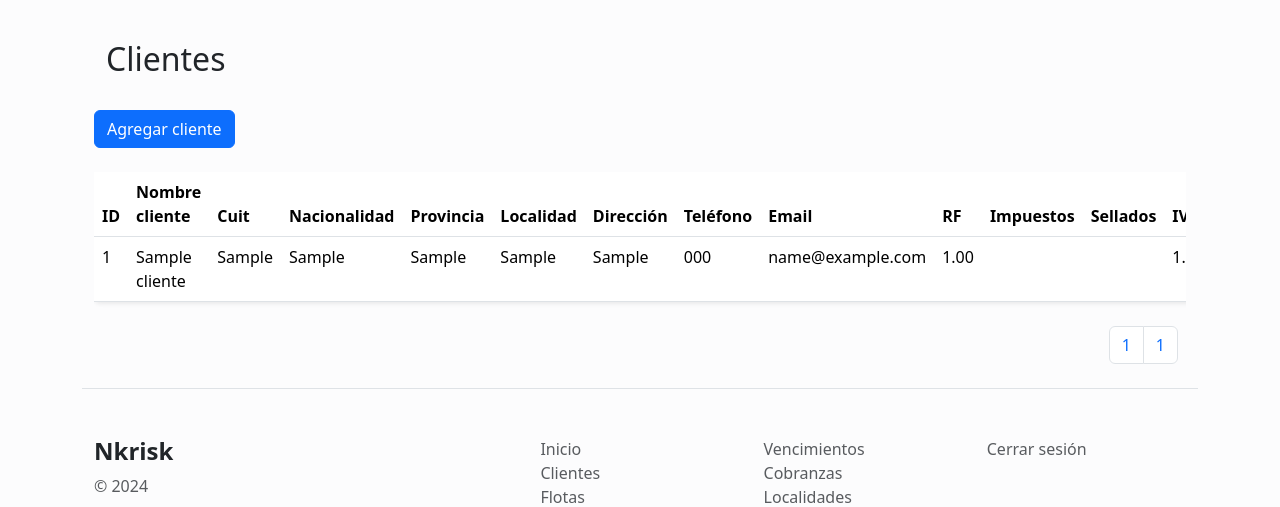
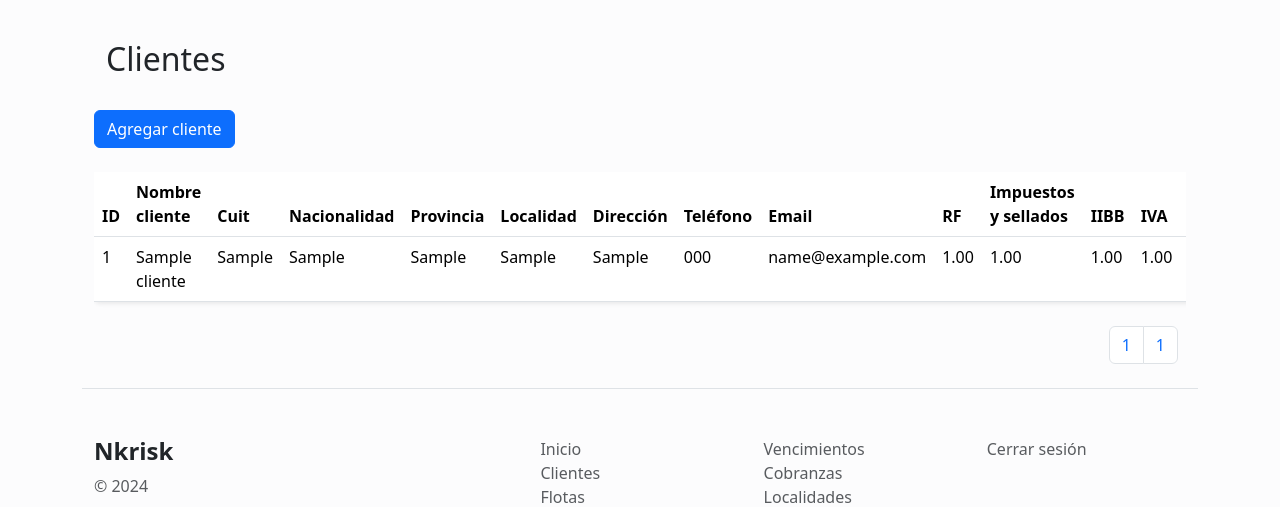
Before and after one commit to Augustorresfx/nkrisk-app, a Django app: page /clientes/ in a window 1280 px wide. Shown: the part 56-563 px from the top of the page. Run offline with Django 4.2, Linux system fonts and the light colour scheme; a user stored in the database is signed in; tables that the repository leaves empty hold one stand-in row (values such as "Sample post"); some libraries are stand-ins or nearby versions.

Commit message:
feat(cliente): Impuestos y sellados pasaron a ser solo un campo y se reemplaza sellados por iibb

```diff
--- a/core/views.py
+++ b/core/views.py
@@ -237,8 +237,8 @@ class ClientesView(View):
         telefono = request.POST.get('telefono')
         email = request.POST.get('email')
         recargo_financiero = request.POST.get('recargo_financiero')
-        impuestos = request.POST.get('impuestos')
-        sellados = request.POST.get('sellados')
+        imp_y_sellados = request.POST.get('imp_y_sellados')
+        iibb = request.POST.get('iibb')
         iva = request.POST.get('iva')
 
 
@@ -254,8 +254,8 @@ class ClientesView(View):
             telefono=telefono,
             email=email,
             recargo_financiero=recargo_financiero,
-            impuestos=impuestos,
-            sellados=sellados,
+            imp_y_sellados=imp_y_sellados,
+            iibb=iibb,
             iva=iva,
 
         )
@@ -280,22 +280,22 @@ class DetalleClienteView(View):
             recargo_financiero_formatted = "{:.3f}".format(cliente.recargo_financiero).replace(',', '.')
         else:
             recargo_financiero_formatted = 0
-        if cliente.impuestos:
-            impuestos_formatted = "{:.3f}".format(cliente.impuestos).replace(',', '.')
+        if cliente.imp_y_sellados:
+            imp_y_sellados_formatted = "{:.3f}".format(cliente.imp_y_sellados).replace(',', '.')
         else:
-            impuestos_formatted = 0
-        if cliente.sellados:
-            sellados_formatted = "{:.3f}".format(cliente.sellados).replace(',', '.')
+            imp_y_sellados_formatted = 0
+        if cliente.iibb:
+            iibb_formatted = "{:.3f}".format(cliente.iibb).replace(',', '.')
         else:
-            sellados_formatted = 0
+            iibb_formatted = 0
 
         iva_formatted = "{:.3f}".format(cliente.iva).replace(',', '.')
 
         context = {
             'cliente': cliente,
             'recargo_financiero_formatted': recargo_financiero_formatted,
-            'impuestos_formatted': impuestos_formatted,
-            'sellados_formatted': sellados_formatted,
+            'imp_y_sellados_formatted ': imp_y_sellados_formatted ,
+            'iibb_formatted': iibb_formatted,
             'iva_formatted': iva_formatted,
         }
         return render(request, 'clientes/detalle_cliente.html', context)
@@ -312,8 +312,8 @@ class DetalleClienteView(View):
         telefono = request.POST.get('telefono')
         email = request.POST.get('email')
         recargo_financiero = request.POST.get('rf')
-        impuestos = request.POST.get('impuestos')
-        sellados = request.POST.get('sellados')
+        imp_y_sellados = request.POST.get('imp_y_sellados')
+        iibb = request.POST.get('iibb')
         iva = request.POST.get('iva')
 
         # Actualiza los campos de la tarifa con los datos del formulario
@@ -326,8 +326,8 @@ class DetalleClienteView(View):
         cliente.telefono = telefono
         cliente.email = email
         cliente.recargo_financiero = recargo_financiero
-        cliente.impuestos = impuestos
-        cliente.sellados = sellados
+        cliente.imp_y_sellados = imp_y_sellados
+        cliente.iibb = iibb
         cliente.iva = iva
 
         try:
--- a/templates/clientes/clientes.html
+++ b/templates/clientes/clientes.html
@@ -87,14 +87,14 @@
                     <input name="recargo_financiero" type="number" class="form-control" step="0.01" min="0" placeholder="Recargo financiero" aria-label="Recargo financiero" aria-describedby="basic-addon1">
                   </div>
                   <div class="col-sm mb-3">
-                    <label for="impuestos" class="form-label">Impuestos: </label>
-                    <input name="impuestos" type="number" class="form-control" step="0.01" min="0" placeholder="Impuestos" aria-label="Impuestos" aria-describedby="basic-addon1">
+                    <label for="imp_y_sellados" class="form-label">Impuestos y sellados: </label>
+                    <input name="imp_y_sellados" type="number" class="form-control" step="0.01" min="0" placeholder="Impuestos y sellados" aria-label="Impuestos y sellados" aria-describedby="basic-addon1">
                   </div>
                 </div>
                   <div class="row g-3">
                   <div class="col-sm mb-3">
-                    <label for="sellados" class="form-label">Sellados: </label>
-                    <input name="sellados" type="number" class="form-control" step="0.01" min="0" placeholder="Sellados" aria-label="Sellados" aria-describedby="basic-addon1">
+                    <label for="iibb" class="form-label">IIBB: </label>
+                    <input name="iibb" type="number" class="form-control" step="0.01" min="0" placeholder="IIBB" aria-label="IIBB" aria-describedby="basic-addon1">
                   </div>
                   <div class="col-sm mb-3">
                     <label for="iva" class="form-label">IVA: </label>
@@ -137,8 +137,8 @@
                         <th scope="col">Teléfono</th>
                         <th scope="col">Email</th>
                         <th scope="col">RF</th>
-                        <th scope="col">Impuestos</th>
-                        <th scope="col">Sellados</th>
+                        <th scope="col">Impuestos y sellados</th>
+                        <th scope="col">IIBB</th>
                         <th scope="col">IVA</th>
 
 
@@ -160,8 +160,8 @@
                           <td>{{ cliente.telefono }}</td>
                           <td>{{ cliente.email }}</td>
                           <td>{{ cliente.recargo_financiero }}</td>
-                          <td>{{ cliente.impuestos }}</td>
-                          <td>{{ cliente.sellados }}</td>
+                          <td>{{ cliente.imp_y_sellados }}</td>
+                          <td>{{ cliente.iibb }}</td>
                           <td>{{ cliente.iva }}</td>
 
                           <td>
```
Also changed, not shown: templates/clientes/detalle_cliente.html (+5 -5 lines).
